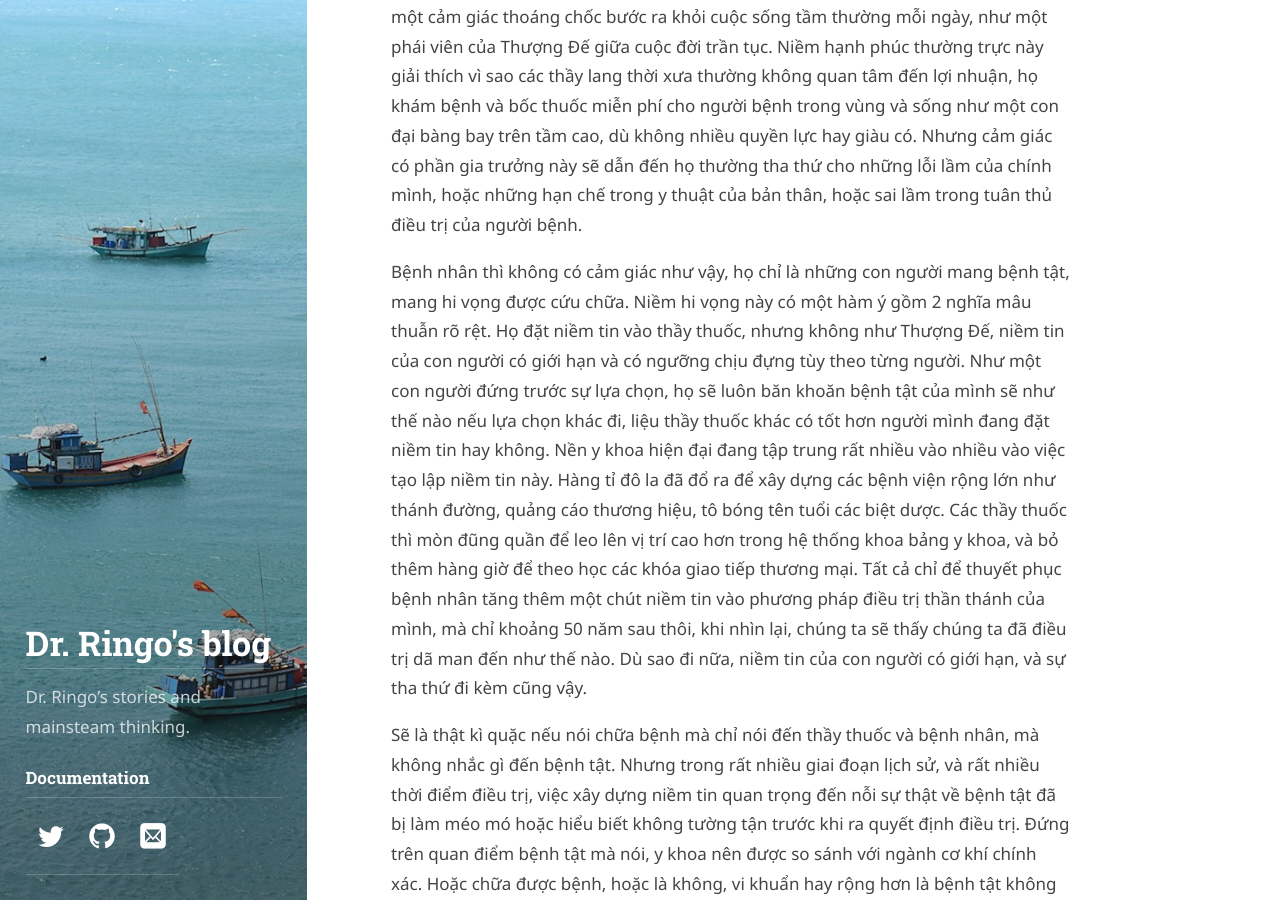
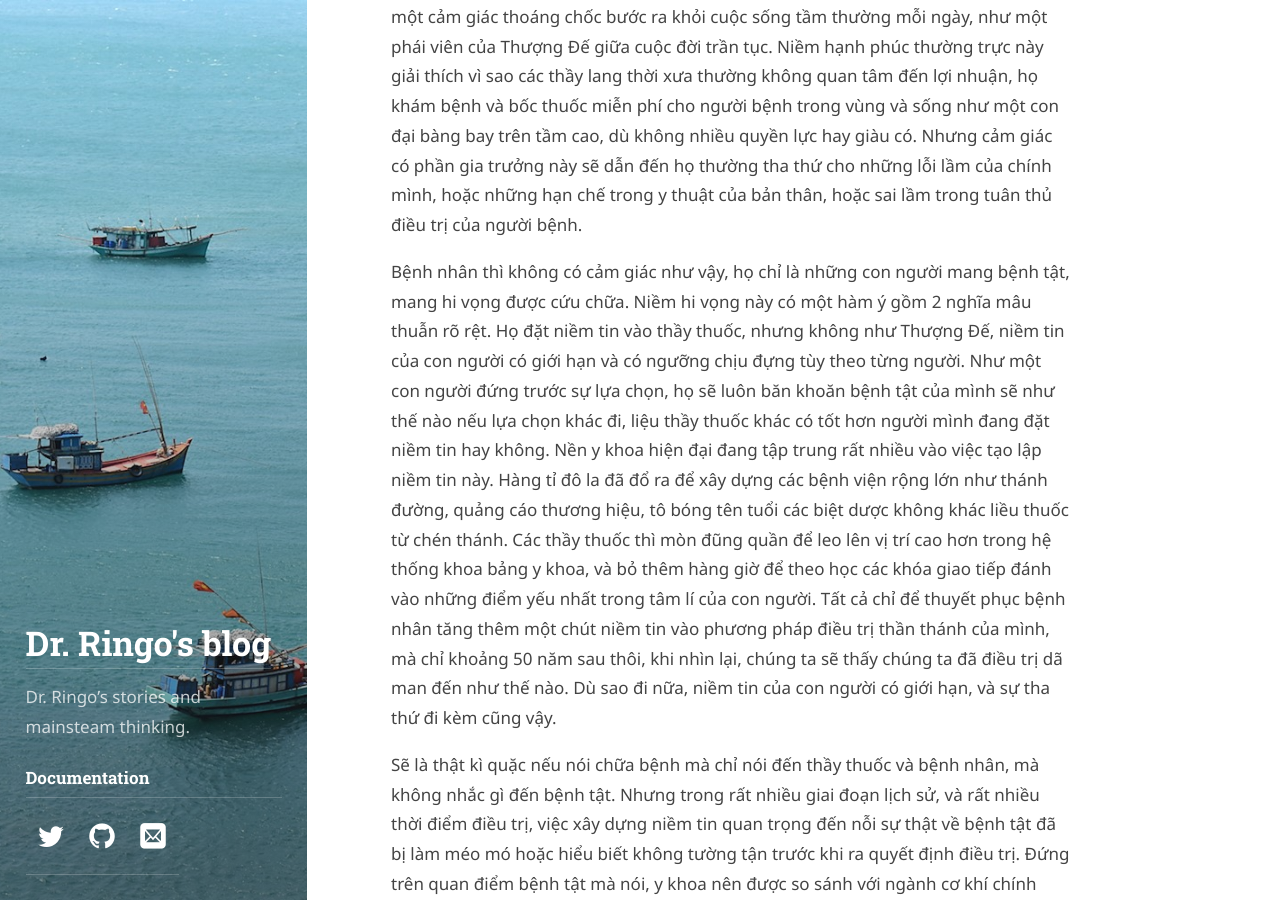
Before and after one commit to thanhgo/blog, a Jekyll site: the page built from _posts/2018-04-17-the-trinity-on-medicine.markdown, in a window 1280 px wide and 900 px high, scrolled down 1102 px. Built offline with Jekyll 4.4.1, drawn with Linux system fonts in a browser that asks for light colours; some web fonts are replaced.

Commit message:
Sua loi chinh ta

```diff
--- a/_posts/2018-04-17-the-trinity-on-medicine.markdown
+++ b/_posts/2018-04-17-the-trinity-on-medicine.markdown
@@ -11,7 +11,7 @@ author: drbinhthanh
 
 Thực hành y khoa là một công việc mang  tính quyến rũ cao. Việc một người tin tưởng một người khác để cho người đó thực hiện những can thiệp trên cơ thể mình cũng đã là một điều kì diệu. Điều đó đòi hỏi rất nhiều niềm tin, thậm chí đối với một số bệnh nan y, niềm tin đó có thể sánh ngang với việc cầu nguyện Thượng Đế. Đối với người thực hành y khoa, niềm tin này đem lại cho họ sự hân hạnh to lớn,  cũng như một cảm giác thoáng chốc bước ra khỏi cuộc sống tầm thường mỗi ngày, như một phái viên của Thượng Đế giữa cuộc đời trần tục. Niềm hạnh phúc thường trực này giải thích vì sao các thầy lang thời xưa thường không quan tâm đến lợi nhuận, họ khám bệnh và bốc thuốc miễn phí cho người bệnh trong vùng và sống như một con đại bàng bay trên tầm cao, dù không nhiều quyền lực hay giàu có. Nhưng cảm giác có phần gia trưởng này sẽ dẫn đến họ thường tha thứ cho những lỗi lầm của chính mình, hoặc những hạn chế trong y thuật của bản thân, hoặc sai lầm trong tuân thủ điều trị của người bệnh.
 
-Bệnh nhân thì không có cảm giác như vậy, họ chỉ là những con người mang bệnh tật, mang hi vọng được cứu chữa. Niềm hi vọng này có một hàm ý gồm 2 nghĩa mâu thuẫn rõ rệt. Họ đặt niềm tin vào thầy thuốc, nhưng không như Thượng Đế, niềm tin của con người có giới hạn và có ngưỡng chịu đựng tùy theo từng người. Như một con người đứng trước sự lựa chọn, họ sẽ luôn băn khoăn bệnh tật của mình sẽ như thế nào nếu lựa chọn khác đi, liệu thầy thuốc khác có tốt hơn người mình đang đặt niềm tin hay không. Nền y khoa hiện đại đang tập trung rất nhiều vào nhiều vào việc tạo lập niềm tin này. Hàng tỉ đô la đã đổ ra để xây dựng các bệnh viện rộng lớn như thánh đường, quảng cáo thương hiệu, tô bóng tên tuổi các biệt dược. Các thầy thuốc thì mòn đũng quần để leo lên vị trí cao hơn trong hệ thống khoa bảng y khoa, và bỏ thêm hàng giờ để theo học các khóa giao tiếp thương mại. Tất cả chỉ để thuyết phục bệnh nhân tăng thêm một chút niềm tin vào phương pháp điều trị thần thánh của mình, mà chỉ khoảng 50 năm sau thôi, khi nhìn lại, chúng ta sẽ thấy chúng ta đã điều trị dã man đến như thế nào. Dù sao đi nữa, niềm tin của con người có giới hạn, và sự tha thứ đi kèm cũng vậy.
+Bệnh nhân thì không có cảm giác như vậy, họ chỉ là những con người mang bệnh tật, mang hi vọng được cứu chữa. Niềm hi vọng này có một hàm ý gồm 2 nghĩa mâu thuẫn rõ rệt. Họ đặt niềm tin vào thầy thuốc, nhưng không như Thượng Đế, niềm tin của con người có giới hạn và có ngưỡng chịu đựng tùy theo từng người. Như một con người đứng trước sự lựa chọn, họ sẽ luôn băn khoăn bệnh tật của mình sẽ như thế nào nếu lựa chọn khác đi, liệu thầy thuốc khác có tốt hơn người mình đang đặt niềm tin hay không. Nền y khoa hiện đại đang tập trung rất nhiều vào việc tạo lập niềm tin này. Hàng tỉ đô la đã đổ ra để xây dựng các bệnh viện rộng lớn như thánh đường, quảng cáo thương hiệu, tô bóng tên tuổi các biệt dược không khác liều thuốc từ chén thánh. Các thầy thuốc thì mòn đũng quần để leo lên vị trí cao hơn trong hệ thống khoa bảng y khoa, và bỏ thêm hàng giờ để theo học các khóa giao tiếp đánh vào những điểm yếu nhất trong tâm lí của con người. Tất cả chỉ để thuyết phục bệnh nhân tăng thêm một chút niềm tin vào phương pháp điều trị thần thánh của mình, mà chỉ khoảng 50 năm sau thôi, khi nhìn lại, chúng ta sẽ thấy chúng ta đã điều trị dã man đến như thế nào. Dù sao đi nữa, niềm tin của con người có giới hạn, và sự tha thứ đi kèm cũng vậy.
 
 Sẽ là thật kì quặc nếu nói chữa bệnh mà chỉ nói đến thầy thuốc và bệnh nhân, mà không nhắc gì đến bệnh tật. Nhưng trong rất nhiều giai đoạn lịch sử, và rất nhiều thời điểm điều trị, việc xây dựng niềm tin quan trọng đến nỗi sự thật về bệnh tật đã bị làm méo mó hoặc hiểu biết không tường tận trước khi ra quyết định điều trị. Đứng trên quan điểm bệnh tật mà nói, y khoa nên được so sánh với ngành cơ khí chính xác. Hoặc chữa được bệnh, hoặc là không, vi khuẩn hay rộng hơn là bệnh tật không tuân theo ý chí của con người được. Chúng không bao giờ tha thứ. Người thực hành y khoa lúc này không khác gì nhà khoa học ứng dụng suốt ngày lầm lũi trong labo với hàng đống khái niệm và câu hỏi đang chờ trả lời. Đối với bệnh tật, mọi kĩ năng marketing của y học  hiện đại đều vô nghĩa.
 
```
Also changed, not shown: _includes/media-link.html (added).
